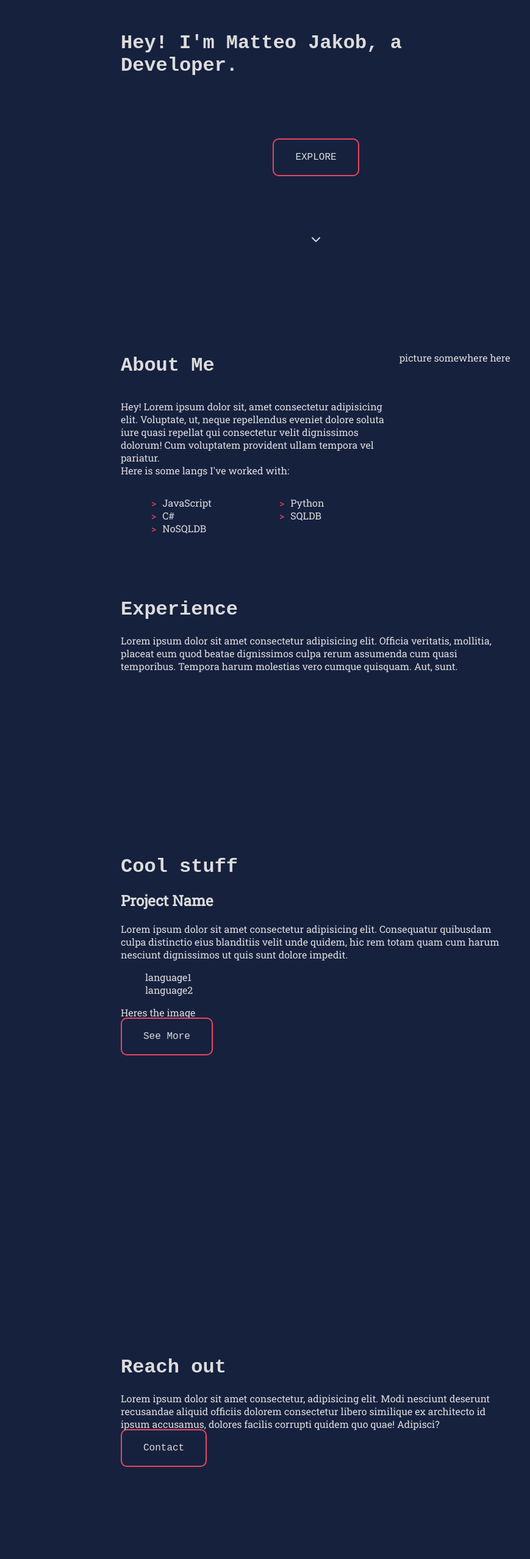
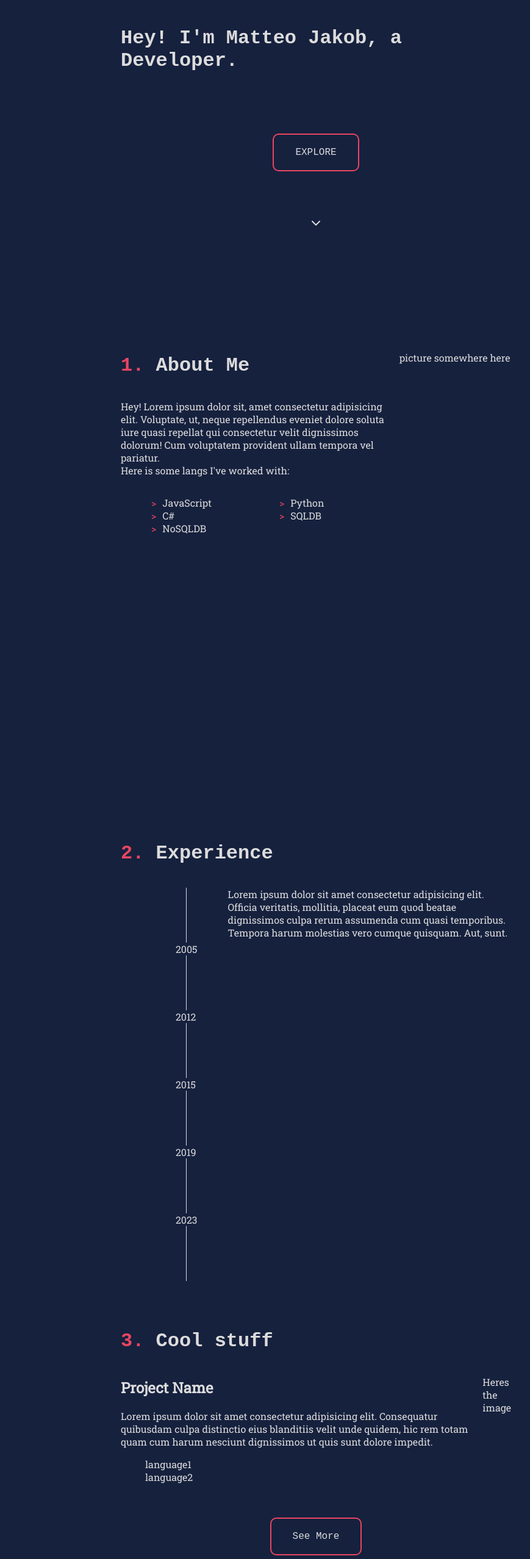
Before and after one commit to matteo-jakob/portfolio, a website: page client/public/index.html in a window 1280 px wide. Shown: the part 240-2797 px from the top of the page at 61% size, 122-991 px from the left. Drawn offline with Linux system fonts and the light colour scheme; some icons are missing; a web font is replaced by a local one.

Commit message:
animations and update

```diff
--- a/client/public/index.html
+++ b/client/public/index.html
@@ -12,6 +12,8 @@
     <link rel="stylesheet" href="style.css" />
     <title>Matteo Jakob</title>
   </head>
+
+
   <body>
     <header>
       <a href="#home" id="logo">
@@ -33,43 +35,47 @@
         </ul>
       </nav>
     </header>
+
+
     <div id="sidebar">
       <ul>
-        <li>
+        <li class="hidden">
           <a href="https://github.com/BetterMJ" target="_blank">
             <i class="lni lni-github"></i>
           </a>
         </li>
-        <li>
+        <li class="hidden">
           <a href="https://www.instagram.com/matteo.jakob/" target="_blank">
             <i class="lni lni-instagram"></i>
           </a>
         </li>
-        <li>
+        <li class="hidden">
           <a href="https://twitter.com/matteojkob" target="_blank">
             <i class="lni lni-twitter"></i>
           </a>
         </li>
-        <li>
-          <a href="linkedin" target="_blank">
+        <li class="hidden">
+          <a href="https://www.linkedin.com/in/matteo-jakob-89b8a3263/" target="_blank">
             <i class="lni lni-linkedin"></i>
           </a>
         </li>
       </ul>
     </div>
+
+
     <div id="pages">
       <div id="home">
-        <h1 class="typed-text">
+        <h1 class="typed-text hidden">
           <span id="typed-text"></span><span class="underscore_blink">_</span>
         </h1>
-        <div class="explore">
+        <div class="explore hidden">
           <a href="#about" class="btn">EXPLORE</a>
           <i class="fa-solid fa-chevron-down"></i>
         </div>
       </div>
-      <div id="about">
+      <div id="about" class="hidden">
         <div>
-          <h1>About Me</h1>
+          <h1><span class="list-number">1. </span>About Me</h1>
           <p>
             Hey! Lorem ipsum dolor sit, amet consectetur adipisicing elit.
             Voluptate, ut, neque repellendus eveniet dolore soluta iure quasi
@@ -78,17 +84,27 @@
             Here is some langs I've worked with:
           </p>
           <ul id="skills">
-            <li>JavaScript</li>
-            <li>Python</li>
-            <li>C#</li>
-            <li>SQLDB</li>
-            <li>NoSQLDB</li>
+            <li class="hidden">JavaScript</li>
+            <li class="hidden">Python</li>
+            <li class="hidden">C#</li>
+            <li class="hidden">SQLDB</li>
+            <li class="hidden">NoSQLDB</li>
           </ul>
         </div>
         <p id="pfp">picture somewhere here</p>
       </div>
-      <div id="experience">
-        <h1>Experience</h1>
+      <div id="experience" class="hidden">
+        <h1><span class="list-number">2. </span>Experience</h1>
+        <div id="experience-content">
+          <div id="timeline">
+            <ul>
+              <li>2005</li>
+              <li>2012</li>
+              <li>2015</li>
+              <li>2019</li>
+              <li>2023</li>
+            </ul>
+          </div>
           <p>
             Lorem ipsum dolor sit amet consectetur adipisicing elit. Officia
             veritatis, mollitia, placeat eum quod beatae dignissimos culpa rerum
@@ -96,16 +112,17 @@
             quisquam. Aut, sunt.
           </p>
         </div>
-      <div id="work">
-        <h1>Cool stuff</h1>
+      </div>
+      <div id="work" class="hidden">
+        <h1><span class="list-number">3. </span>Cool stuff</h1>
         <div class="card">
           <div class="project-description">
             <h2>Project Name</h2>
             <p>
-              Lorem ipsum dolor sit amet consectetur adipisicing elit. Consequatur
-              quibusdam culpa distinctio eius blanditiis velit unde quidem, hic
-              rem totam quam cum harum nesciunt dignissimos ut quis sunt dolore
-              impedit.
+              Lorem ipsum dolor sit amet consectetur adipisicing elit.
+              Consequatur quibusdam culpa distinctio eius blanditiis velit unde
+              quidem, hic rem totam quam cum harum nesciunt dignissimos ut quis
+              sunt dolore impedit.
             </p>
             <ul>
               <li>language1</li>
@@ -119,23 +136,25 @@
           </div>
           <p class="project-picture">Heres the image</p>
         </div>
-        <a href="https://github.com/BetterMJ" target="_blank" class="btn">See More</a>
+        <a href="https://github.com/BetterMJ" target="_blank" class="btn center"
+          >See More</a
+        >
       </div>
-      <div id="contact">
-        <h1>Reach out</h1>
+      <div id="contact" class="hidden">
+        <h1><span class="list-number">4. </span>Reach out</h1>
         <p>
           Lorem ipsum dolor sit amet consectetur, adipisicing elit. Modi
           nesciunt deserunt recusandae aliquid officiis dolorem consectetur
           libero similique ex architecto id ipsum accusamus, dolores facilis
           corrupti quidem quo quae! Adipisci?
         </p>
-        <a href="mailto:matteo.jakob@gmail.com" class="btn">Contact</a>
+        <a href="mailto:matteo.jakob@gmail.com" class="btn center">Contact</a>
       </div>
-    </div>
-
       <footer>
         <p>Copyright &copy 2023. All Rights Reserved. Matteo Jakob.</p>
       </footer>
+    </div>
+
     <script src="script.js"></script>
     <script>
       const targetElement = document.getElementById("typed-text");
--- a/client/public/script.js
+++ b/client/public/script.js
@@ -1,7 +1,8 @@
+// Welcome Screen animation
 function typeOut(text, targetElement) {
-  const typingDelay = 50;
-  const randomDelayMin = 20;
-  const randomDelayMax = 80;
+  const typingDelay = 20;
+  const randomDelayMin = 10;
+  const randomDelayMax = 100;
   let i = 0;
 
   const typeNextChar = () => {
@@ -25,6 +26,7 @@ function typeOut(text, targetElement) {
   typeNextChar();
 }
 
+// Header animation
 const header = document.querySelector("header");
 let lastScrollY = window.scrollY;
 
@@ -36,3 +38,17 @@ window.addEventListener("scroll", () => {
   }
   lastScrollY = window.scrollY;
 });
+
+//elements animation
+const observer = new IntersectionObserver((entries) => {
+  entries.forEach((entry) => {
+    if (entry.isIntersecting) {
+      entry.target.classList.add("show");
+    } else {
+      entry.target.classList.remove("show");
+    }
+  });
+});
+
+const hiddenElements = document.querySelectorAll(".hidden");
+hiddenElements.forEach((el) => observer.observe(el));
--- a/client/public/style.css
+++ b/client/public/style.css
@@ -58,6 +58,10 @@ ul {
   list-style-type: none;
 }
 
+.center {
+  align-self: center;
+  margin: 5vh 0 0;
+}
 
 /*=================== Nav =================*/
 
@@ -97,6 +101,7 @@ nav > ul > li {
   color: var(--accent);
 }
 
+/*=================== Sidebar nav =================*/
 #sidebar {
   position: fixed;
   display: flex;
@@ -122,6 +127,7 @@ nav > ul > li {
 #pages {
   padding: 0 25vw;
 }
+/*=================== Home =================*/
 #home {
   height: 100vh;
   display: flex;
@@ -137,10 +143,10 @@ nav > ul > li {
 }
 
 .explore > i {
-  position: absolute;
-  bottom: 20vh;
+  position: relative;
+  bottom: -10vh;
   color: var(--foreground);
-  animation: float 2s ease-in-out infinite 2s;
+  animation: float 1.5s ease-in-out infinite 2s;
 }
 
 @keyframes float {
@@ -149,11 +155,22 @@ nav > ul > li {
     transform: translateY(0);
   }
   50% {
-    transform: translateY(-1vh);
+    transform: translateY(-1.5vh);
   }
 }
+
+.underscore_blink {
+  animation: blinker 1s step-start infinite;
+}
+@keyframes blinker {
+  50% {
+    opacity: 0;
+  }
+}
+
+/*=================== About =================*/
 #about {
-  height: 50vh;
+  height: 100vh;
   display: flex;
 }
 #about > div {
@@ -175,17 +192,60 @@ nav > ul > li {
   height: 100%;
   width: 700px;
 }
+/*=================== Experience =================*/
 #experience {
-  height: 50vh;
+  height: 100vh;
+  display: flex;
+  flex-direction: column;
 }
+#experience-content {
+  display: flex;
+}
+#timeline {
+  padding: 0 50px;
+}
+#timeline > ul::before {
+  content: "";
+  display: block;
+  width: 1px;
+  height: 90px;
+  margin: 0 auto;
+  background-color: var(--foreground);
+}
+
+#timeline > ul > li::after {
+  content: "";
+  display: block;
+  width: 1px;
+  height: 90px;
+  margin: 0 auto;
+  background-color: var(--foreground);
+}
+/*=================== Work =================*/
 #work {
   height: 100vh;
+  display: flex;
+  flex-direction: column;
 }
+.card {
+  display: flex;
+}
+.project-links > a > i {
+  font-size: 40px;
+}
+/*=================== Contact =================*/
 #contact {
-  height: 68vh;
+  height: 50vh;
+  display: flex;
+  flex-direction: column;
 }
+#contact > p {
+  text-align: center;
+}
+/*=================== Footer =================*/
 footer {
-  height: 32vh;
+  height: 200px;
+  margin: 0 -25vw;
   padding: 0 25vw;
   background-color: var(--background-accent);
 }
@@ -195,16 +255,50 @@ footer > p {
 }
 /*=================== Animation =================*/
 
-.underscore_blink {
-  animation: blinker 1s step-start infinite;
+.hidden {
+  opacity: 0;
+  filter: blur(5px);
+  transform: translateX(-80%);
+  transition: all 1s ease;
 }
-@keyframes blinker {
-  50% {
-    opacity: 0;
+
+.show {
+  opacity: 1;
+  filter: blur(0);
+  transform: translateX(0);
+}
+
+#sidebar > ul > li:nth-child(1){
+  transition-delay: 2000ms;
+}
+#sidebar > ul > li:nth-child(2){
+  transition-delay: 2300ms;
+}
+#sidebar > ul > li:nth-child(3){
+  transition-delay: 2600ms;
+}
+#sidebar > ul > li:nth-child(4){
+  transition-delay: 2900ms;
+}
+
+#skills > li:nth-child(1){
+  transition-delay: 100ms;
+}
+#skills > li:nth-child(2){
+  transition-delay: 200ms;
+}
+#skills > li:nth-child(3){
+  transition-delay: 300ms;
+}
+#skills > li:nth-child(4){
+  transition-delay: 400ms;
+}
+#skills > li:nth-child(5){
+  transition-delay: 500ms;
+}
+
+@media (prefers-reduced-motion) {
+  .hidden {
+    transition: none;
   }
 }
-
-.typed-out {
-  font-size: 2rem;
-  color: var(--accent);
-}
```
Lines whose indentation alone changed are shown as unchanged.
